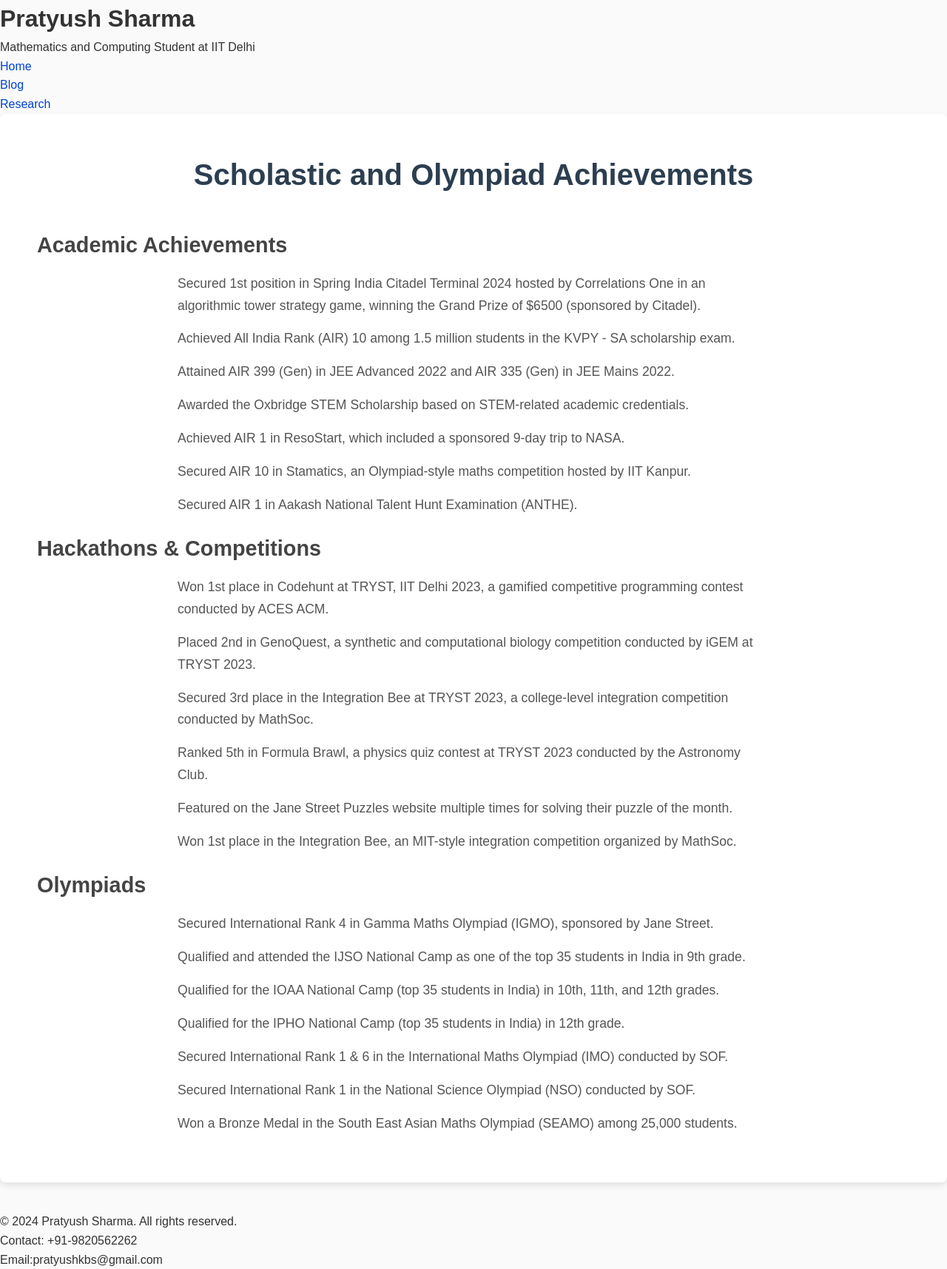
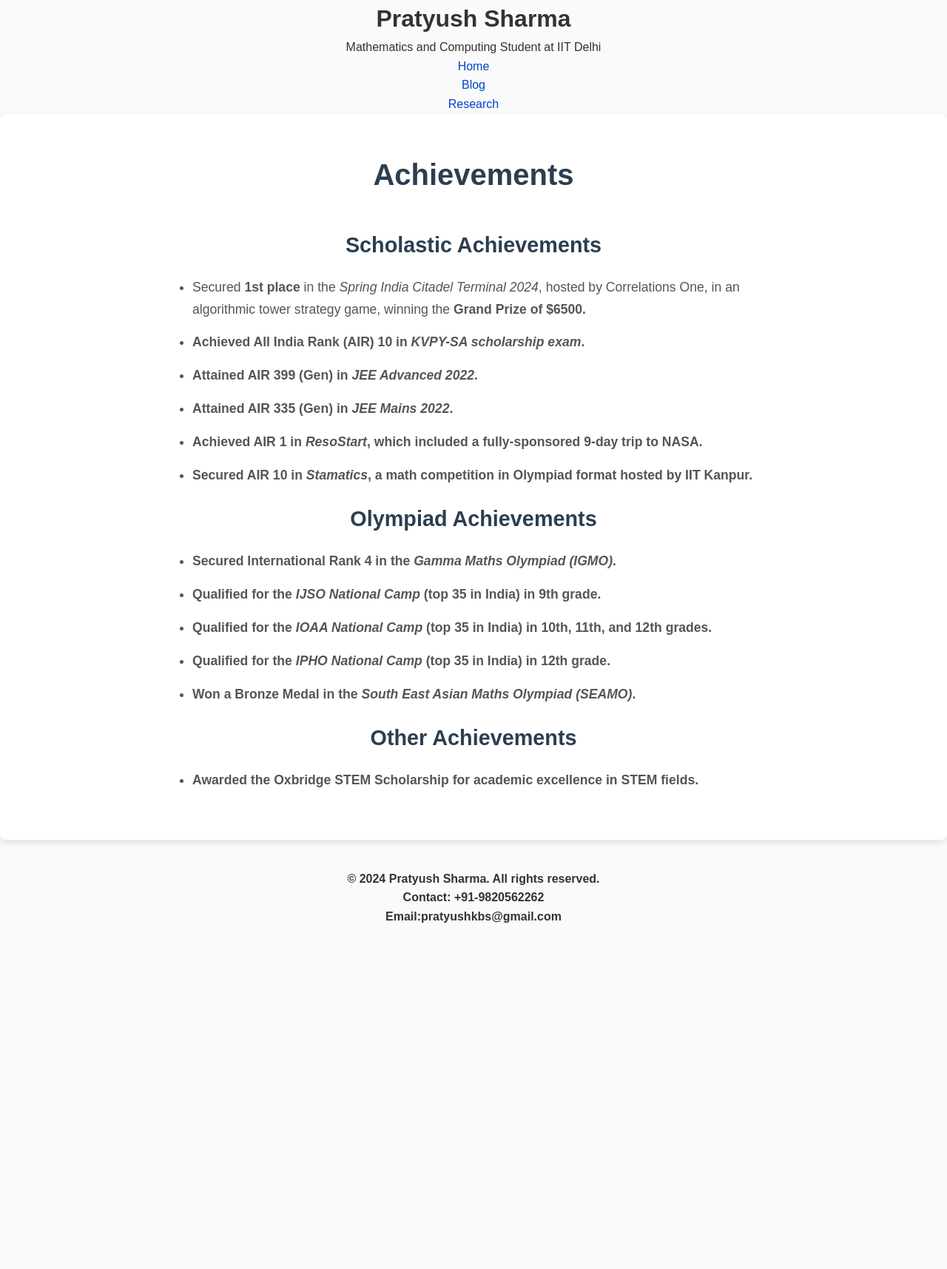
Before and after one commit to PratyushSharma4/PratyushSharma4.github.io, a plain HTML site: page achievements.html in a window 1280 px wide. Shown: the whole page at 74% size. After the commit the page ends 1251 px from the top, so only its background shows below. Drawn offline with Linux system fonts and the light colour scheme; a script that the page names is missing.

Commit message:
any message

```diff
--- a/achievements.html
+++ b/achievements.html
@@ -1,11 +1,29 @@
 <!DOCTYPE html>
 <html lang="en">
+
 <head>
     <meta charset="UTF-8">
     <meta name="viewport" content="width=device-width, initial-scale=1.0">
     <title>Achievements</title>
     <link rel="stylesheet" href="styles.css">
+    <style>
+        header
+        {
+            text-align: center;
+        }
+
+        footer
+        {
+            text-align: center;
+        }
+        nav
+        {
+            text-align: center;
+        }
+
+    </style>
 </head>
+
 <body>
     <header>
         <h1>Pratyush Sharma</h1>
@@ -22,43 +40,37 @@
 
     <main>
         <section id="achievements">
-        <h2>Scholastic and Olympiad Achievements</h2>
+            <h2>Achievements</h2>
 
-        <h3>Academic Achievements</h3>
+            <h3>Scholastic Achievements</h3>
             <ul>
-            <li>Secured 1st position in Spring India Citadel Terminal 2024 hosted by Correlations One in an algorithmic
-                tower strategy game, winning the Grand Prize of $6500 (sponsored by Citadel).</li>
-            <li>Achieved All India Rank (AIR) 10 among 1.5 million students in the KVPY - SA scholarship exam.</li>
-            <li>Attained AIR 399 (Gen) in JEE Advanced 2022 and AIR 335 (Gen) in JEE Mains 2022.</li>
-            <li>Awarded the Oxbridge STEM Scholarship based on STEM-related academic credentials.</li>
-            <li>Achieved AIR 1 in ResoStart, which included a sponsored 9-day trip to NASA.</li>
-            <li>Secured AIR 10 in Stamatics, an Olympiad-style maths competition hosted by IIT Kanpur.</li>
-            <li>Secured AIR 1 in Aakash National Talent Hunt Examination (ANTHE).</li>
+                <li>Secured <strong>1st place</strong> in the <em>Spring India Citadel Terminal 2024</em>, hosted by
+                    Correlations
+                    One, in an algorithmic tower strategy game, winning the <strong>Grand Prize of $6500.</li>
+                <li>Achieved <strong>All India Rank (AIR) 10</strong> in <em>KVPY-SA
+                        scholarship exam</em>.</li>
+                <li>Attained <strong>AIR 399</strong> (Gen) in <em>JEE Advanced 2022</em>.</li>
+                <li>Attained <strong>AIR 335</strong> (Gen) in <em>JEE Mains 2022</em>.</li>
+                <li>Achieved <strong>AIR 1</strong> in <em>ResoStart</em>, which included a fully-sponsored
+                    <strong>9-day trip to NASA</strong>.</li>
+                <li>Secured <strong>AIR 10</strong> in <em>Stamatics</em>, a math competition in Olympiad format hosted
+                    by IIT Kanpur.</li>
             </ul>
 
-        <h3>Hackathons & Competitions</h3>
+            <h3>Olympiad Achievements</h3>
             <ul>
-            <li>Won 1st place in Codehunt at TRYST, IIT Delhi 2023, a gamified competitive programming contest conducted
-                by ACES ACM.</li>
-            <li>Placed 2nd in GenoQuest, a synthetic and computational biology competition conducted by iGEM at TRYST
-                2023.</li>
-            <li>Secured 3rd place in the Integration Bee at TRYST 2023, a college-level integration competition
-                conducted by MathSoc.</li>
-            <li>Ranked 5th in Formula Brawl, a physics quiz contest at TRYST 2023 conducted by the Astronomy Club.</li>
-            <li>Featured on the Jane Street Puzzles website multiple times for solving their puzzle of the month.</li>
-            <li>Won 1st place in the Integration Bee, an MIT-style integration competition organized by MathSoc.</li>
+                <li>Secured <strong>International Rank 4</strong> in the <em>Gamma Maths Olympiad (IGMO)</em>.</li>
+                <li>Qualified for the <em>IJSO National Camp</em> (top 35 in India) in 9th grade.</li>
+                <li>Qualified for the <em>IOAA National Camp</em> (top 35 in India) in 10th, 11th, and 12th grades.</li>
+                <li>Qualified for the <em>IPHO National Camp</em> (top 35 in India) in 12th grade.</li>
+                <li>Won a <strong>Bronze Medal</strong> in the <em>South East Asian Maths Olympiad (SEAMO)</em>.</li>
             </ul>
 
-        <h3>Olympiads</h3>
+            <h3>Other Achievements</h3>
             <ul>
-            <li>Secured International Rank 4 in Gamma Maths Olympiad (IGMO), sponsored by Jane Street.</li>
-            <li>Qualified and attended the IJSO National Camp as one of the top 35 students in India in 9th grade.</li>
-            <li>Qualified for the IOAA National Camp (top 35 students in India) in 10th, 11th, and 12th grades.</li>
-            <li>Qualified for the IPHO National Camp (top 35 students in India) in 12th grade.</li>
-            <li>Secured International Rank 1 & 6 in the International Maths Olympiad (IMO) conducted by SOF.</li>
-            <li>Secured International Rank 1 in the National Science Olympiad (NSO) conducted by SOF.</li>
-            <li>Won a Bronze Medal in the South East Asian Maths Olympiad (SEAMO) among 25,000 students.</li>
+                <li>Awarded the <strong>Oxbridge STEM Scholarship</strong> for academic excellence in STEM fields.</li>
             </ul>
+
         </section>
     </main>
 
@@ -71,4 +83,5 @@
 
     <script src="script.js"></script>
 </body>
+
 </html>
--- a/styles.css
+++ b/styles.css
@@ -133,7 +133,6 @@ h3 {
 section {
     padding: 60px 0;
 }
-
 #achievements,
 #blog,
 #research {
@@ -152,10 +151,18 @@ section {
     margin-bottom: 40px;
 }
 
+#achievements h3,
+#blog h3,
+#research h3 {
+    color: #2c3e50;
+    text-align: center;
+    margin-bottom: 20px;
+}
+
 #achievements ul,
 #research ul {
-    list-style-type: none;
-    padding: 0;
+    list-style-position: outside;
+    padding-left: 20px;
     max-width: 800px;
     margin: 0 auto;
 }
@@ -166,6 +173,7 @@ section {
     margin-bottom: 15px;
     line-height: 1.7;
     color: #555;
+    text-align: left;
 }
 
 #blog article {
@@ -184,6 +192,22 @@ section {
     font-size: 1.1rem;
     color: #666;
     line-height: 1.7;
+}
+
+/* Question and Answer Styles */
+.question {
+    background-color: #3498db;
+    color: white;
+    padding: 15px;
+    border-radius: 5px;
+    margin-bottom: 15px;
+}
+
+.answer {
+    background-color: #ecf0f1;
+    border-left: 5px solid #3498db;
+    padding: 15px;
+    border-radius: 5px;
 }
 
 /* Contact Section */
```
Also changed, not shown: blog.html (+50 -26 lines), index.html (+33 -13 lines), research.html (+29 -16 lines). Lines whose indentation alone changed are shown as unchanged.
